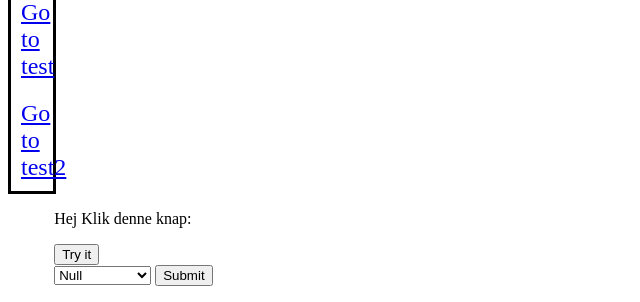
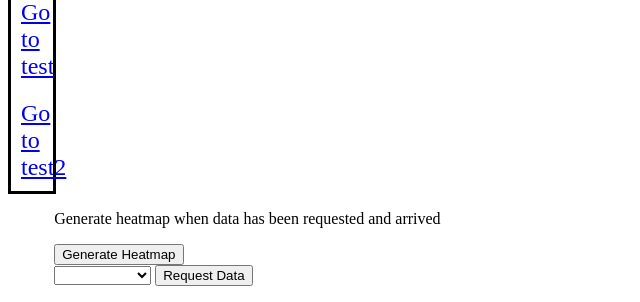
Before and after one commit to CostaPrimo/AnomalyDetection, a Flask app: page / in a window 1280 px wide. Shown: the part 123-425 px from the top of the page, without its empty margins (0-640 px from the left). Run offline with Flask 2, Linux system fonts and the light colour scheme; parts of the project's set-up code (start-up, migrations or seed data) failed here and were passed over; some libraries are stand-ins or nearby versions.

Commit message:
Få rettelser

```diff
--- a/Link/RequestHandler.py
+++ b/Link/RequestHandler.py
@@ -16,6 +16,7 @@ logic.inject_persistence(persistence)
 def home():
     #form = request_data()
     data = ""
+    confirmation = ""
     if request.method == 'POST':
         dropdown = request.form.get('dropdown', None)
         print("The value in dropdown: ", dropdown)
@@ -25,8 +26,9 @@ def home():
         elif dropdown != 'null':
             print("kører test900")
             data = test900(dropdown)
+            confirmation = "ready"
             print("Efter test900")
-            return render_template('Home.html', title='Home', data=data)
+            return render_template('Home.html', title='Home', data=data, confirmation=confirmation)
         elif dropdown == 'null':
             return render_template('Home.html', title='Home')
     elif request.method == 'GET':
--- a/Link/templates/Home.html
+++ b/Link/templates/Home.html
@@ -4,18 +4,18 @@
 	<script type="text/javascript" src="{{ url_for('static', filename='HomeScripts.js') }}"></script>
 	<div>
 		<div id="chart"></div>
-		<p>Hej Klik denne knap: </p>
-		<button type="button" onclick="heatmap( {{ data }} )">Try it</button>
+		<p>Generate heatmap when data has been requested and arrived </p>
+		<button type="button" onclick="heatmap( {{ data }} )">Generate Heatmap</button>
  	</div>
  	<div>
  		<form method="POST" action="{{ url_for('home') }}">
  		<select name="dropdown" id="streamtype">
- 			<option value="null">Null</option>
+ 			<option value="null"></option>
   			<option value="humidity">Humidity</option>
   			<option value="co2">CO2</option>
   			<option value="temperature">Temperature</option>
 		</select>
-    	<input type="submit">
+    	<button type="submit">Request Data</button>
 		</form>
 		<p>Data: {{ data }}</p>
  	</div>
--- a/Logic/LogicFacade.py
+++ b/Logic/LogicFacade.py
@@ -21,7 +21,7 @@ class logicFacade(iLogic.iLogic):
         self.persistence = iPersistence
         self.humidityreadings = self.persistence.getStreamReadings("humidity")
         self.temperaturereadings = self.persistence.getStreamReadings("temperature")
-        #self.co2readings = self.persistence.getStreamReadings("co2")
+        self.co2readings = self.persistence.getStreamReadings("co2")
 
     def getStreamStatus(self, streamtype):
         if streamtype == "humidity":
```
Also changed, not shown: Link/static/HomeScripts.JS (+12 -1 lines).
